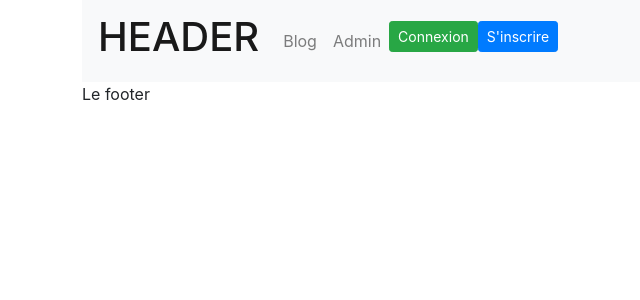
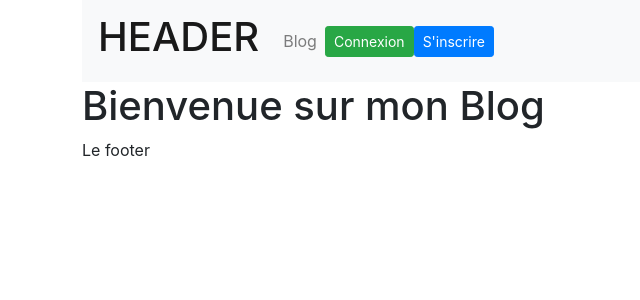
Before and after one commit to ArtGM/php-blog, a PHP site: page / in a window 1280 px wide. Shown: the top 300 px of the page, without its empty margins (3-643 px from the left). Run offline with PHP 8.4, Linux system fonts and the light colour scheme.

Commit message:
modify template for right access

```diff
--- a/templates/base.html.twig
+++ b/templates/base.html.twig
@@ -11,8 +11,12 @@
     <title>Document</title>
 </head>
 <body>
-{{ include('partials/_header.html.twig') }}
-{% block content %}{% endblock %}
+{% include 'partials/_header.html.twig' %}
+{% block content %}
+    <main class="container">
+        <h1>Bienvenue sur mon Blog</h1>
+    </main>
+{% endblock %}
 {{ include('partials/_footer.html.twig') }}
 <script src="http://php-blog.local.art/public/dist/main.js"></script>
 </body>
--- a/templates/partials/_header.html.twig
+++ b/templates/partials/_header.html.twig
@@ -6,17 +6,29 @@
             <span class="navbar-toggler-icon"></span>
         </button>
         <div class="collapse navbar-collapse" id="mainMenu">
-            <ul class="navbar-nav mr-auto">
+            <ul class="navbar-nav w-100 align-items-center">
+                {% if session.getSession('connected') %}
                     <li class="nav-item"><a class="nav-link" href="/blog">Blog</a></li>
-                <li class="nav-item"><a class="nav-link" href="/admin">Admin</a></li>
+                    <li class="nav-item ml-auto">
+                        <p>Bonjour, {{ session.getSession('username') }}</p>
+                        <button class="btn btn-sm btn-danger" id="logout">Deconnexion</button>
+                        {% if session.getSession('role') == 1 %}
+                            <a class="btn btn-sm btn-primary" href="/admin">Admin</a>
+                        {% endif %}
+                    </li>
+
+                {% else %}
+                    <li class="nav-item"><a class="nav-link" href="/blog">Blog</a></li>
                     <li class="nav-item">
                         <button class="btn btn-sm btn-success" data-toggle="modal" data-target="#loginModal">Connexion
                         </button>
                     </li>
                     <li class="nav-item">
-                    <button class="btn btn-sm btn-primary" data-toggle="modal" data-target="#registerModal">S'inscrire
+                        <button class="btn btn-sm btn-primary" data-toggle="modal" data-target="#registerModal">
+                            S'inscrire
                         </button>
                     </li>
+                {% endif %}
             </ul>
         </div>
     </nav>
```
Also changed, not shown: templates/single.html.twig (+8 -1 lines). Lines whose indentation alone changed are shown as unchanged.
